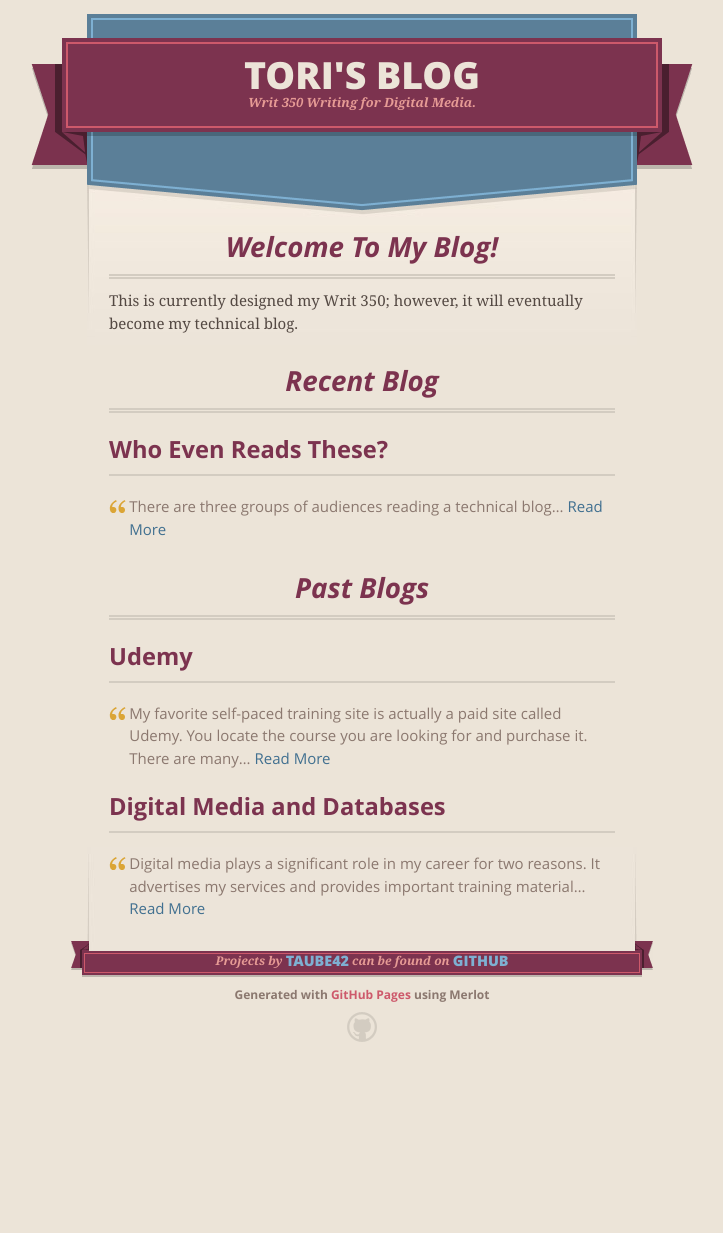
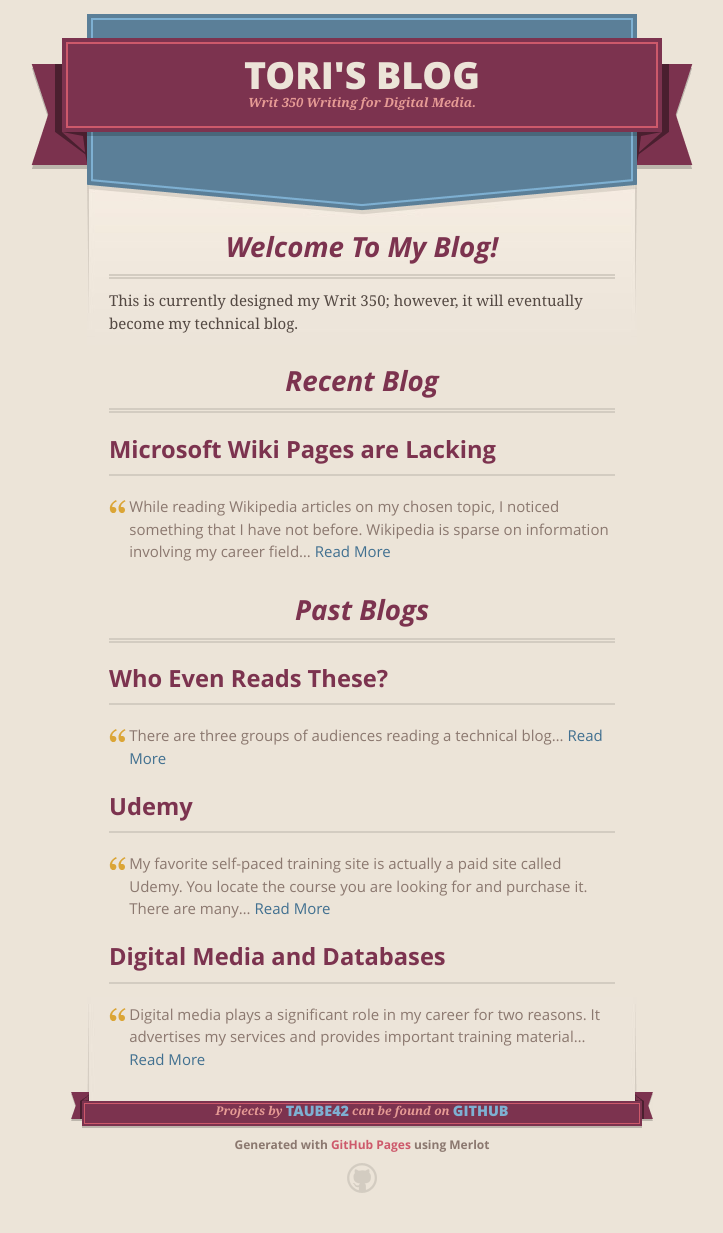
Before and after one commit to taube42/taube42.github.io, a Jekyll site: the page built from index.md, in a window 1280 px wide. Shown: the whole page, without its empty margins (278-1001 px from the left). Built offline with Jekyll 4.4.1, drawn with Linux system fonts in a browser that asks for light colours; our own code applies the rules of GitHub Pages for plain Markdown files; before the commit the page ends 1082 px from its top, so only the background shows below that.

```diff
--- a/index.md
+++ b/index.md
@@ -10,14 +10,19 @@ This is currently designed my Writ 350; however, it will eventually become my te
 
 # Recent Blog
 
+## Microsoft Wiki Pages are Lacking
+
+> While reading Wikipedia articles on my chosen topic, I noticed something that I have not before. Wikipedia is sparse on information involving my career field...
+[Read More](./MicrosoftWiki)
+
+
+
+# Past Blogs
+
 ## Who Even Reads These?
 
 > There are three groups of audiences reading a technical blog...
 [Read More](./WhoEvenReadsThese)
-
-
-
-# Past Blogs
 
 ## Udemy
 
```
Also changed, not shown: MicrosoftWiki.md (added, +34 -0 lines), assets/images/LearningPage.JPG (added), assets/images/sqlsaturday.jpg (added).
